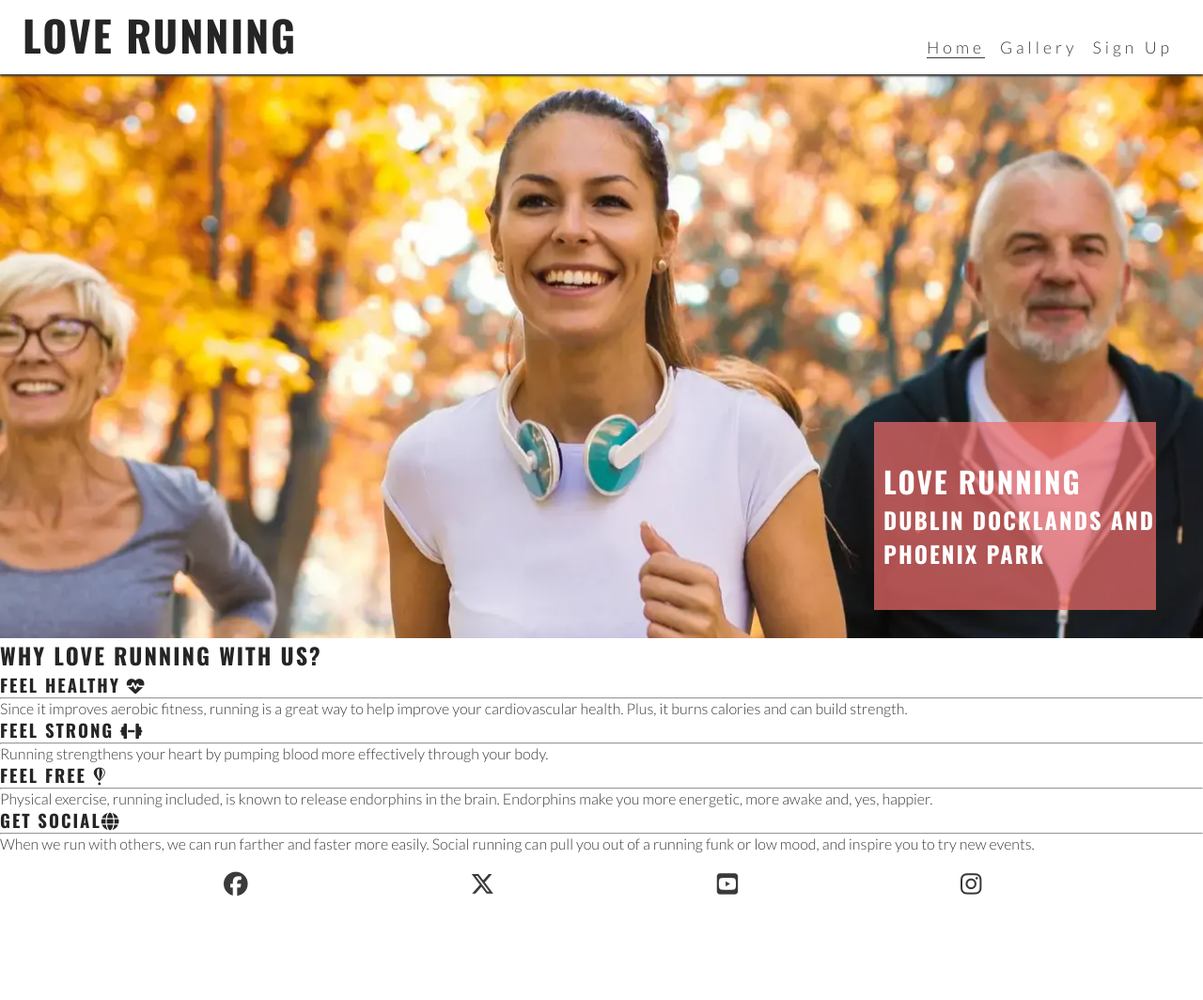
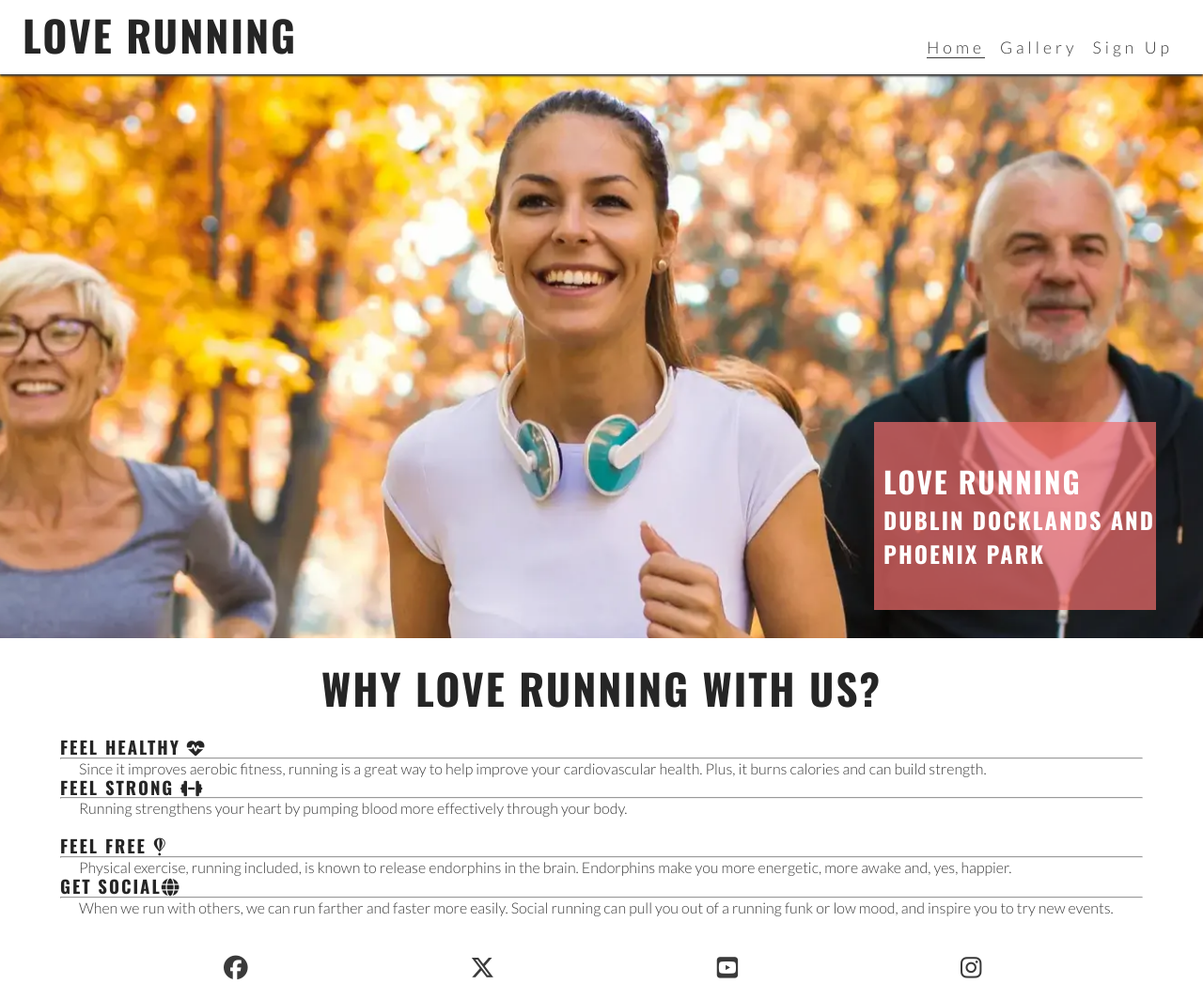
Before and after one commit to bmich22/loverunning, a plain HTML site: page index.html in a window 1280 px wide. Shown: the whole page at 94% size. Before the commit the page ends 975 px from the top, so only its background shows below. Drawn offline with nearby package versions, Linux system fonts and the light colour scheme.

Commit message:
Style reasons and benefits sections

```diff
--- a/assets/css/style.css
+++ b/assets/css/style.css
@@ -88,6 +88,28 @@ main {
     /* Make main element take up any surplus space to push footer down */
     flex: 1 0 auto;
     margin-top: 47px;
+
+    #reasons {
+        width:90%;
+        margin: 20px auto;
+    }
+
+    #reasons h2 {
+        font-size:280%;
+        margin-bottom: 20px;
+        text-align:center;
+    }
+
+    #benefits-physical>div, #benefits-mental>div {
+        line-height: 20px;
+        margin-bottom: 20px;
+    }
+
+    #benefits p {
+        padding-left: 20px;
+        padding-right:20px;
+    }
+
 }
 
 /* Hero section */
--- a/index.html
+++ b/index.html
@@ -58,14 +58,18 @@
                     </div>
                 </div>
                 <div id="benefits-mental">
+                    <div>
                         <h3>Feel Free <i class="fa-brands fa-fly"></i></h3>
                         <hr>
-                    <p>Physical exercise, running included, is known to release endorphins in the brain. Endorphins make
+                        <p>Physical exercise, running included, is known to release endorphins in the brain. Endorphins
+                            make
                             you more energetic, more awake and, yes, happier.</p>
                         <h3>Get Social<i class="fa-solid fa-globe"></i></h3>
                         <hr>
-                    <p>When we run with others, we can run farther and faster more easily. Social running can pull you
+                        <p>When we run with others, we can run farther and faster more easily. Social running can pull
+                            you
                             out of a running funk or low mood, and inspire you to try new events.</p>
+                    </div>
                 </div>
         </section>
     </main>
```
Lines whose indentation alone changed are shown as unchanged.
